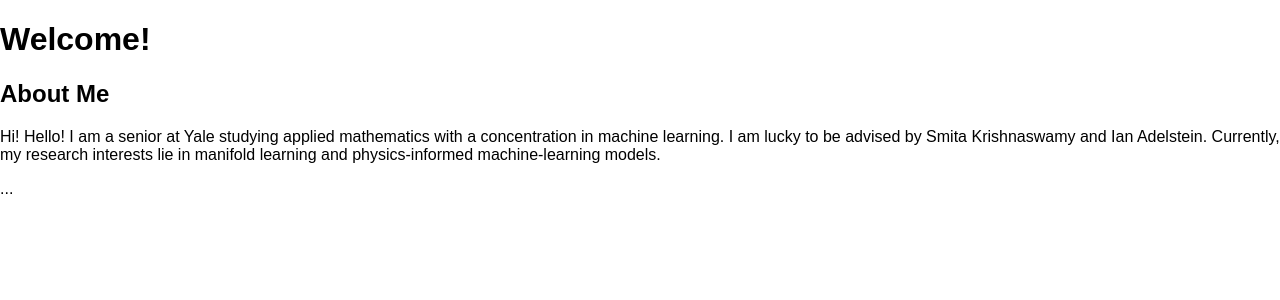
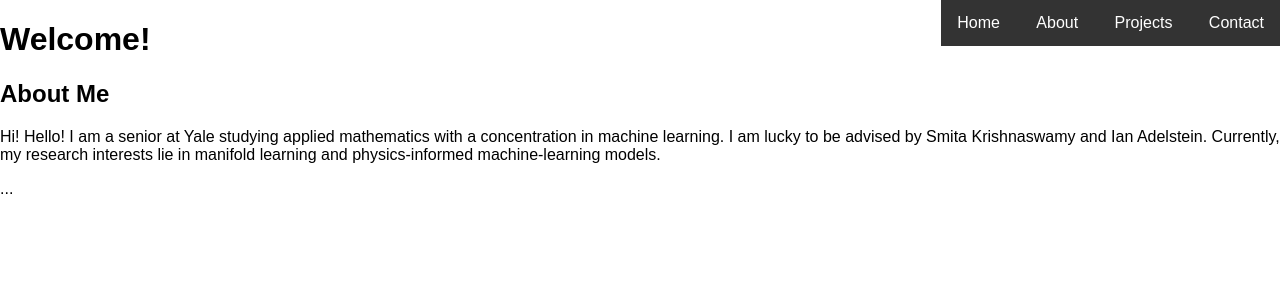
Before and after one commit to selma-m/selma-m.github.io, a Jekyll site: the page built from index.html, in a window 1280 px wide. Shown: the top 300 px of the page. Built offline with Jekyll 4.4.1, drawn with Linux system fonts in a browser that asks for light colours.

Commit message:
Update index.html
add navigation bar

```diff
--- a/index.html
+++ b/index.html
@@ -35,6 +35,12 @@ title: Home
     </style>
 </head>
 <body>
+<div class="navbar">
+    <a href="index.md">Home</a>
+    <a href="about.md">About</a>
+    <a href="projects.md">Projects</a>
+    <a href="contact.md">Contact</a>
+</div>
 
 <h1>Welcome!</h1>
 
```
